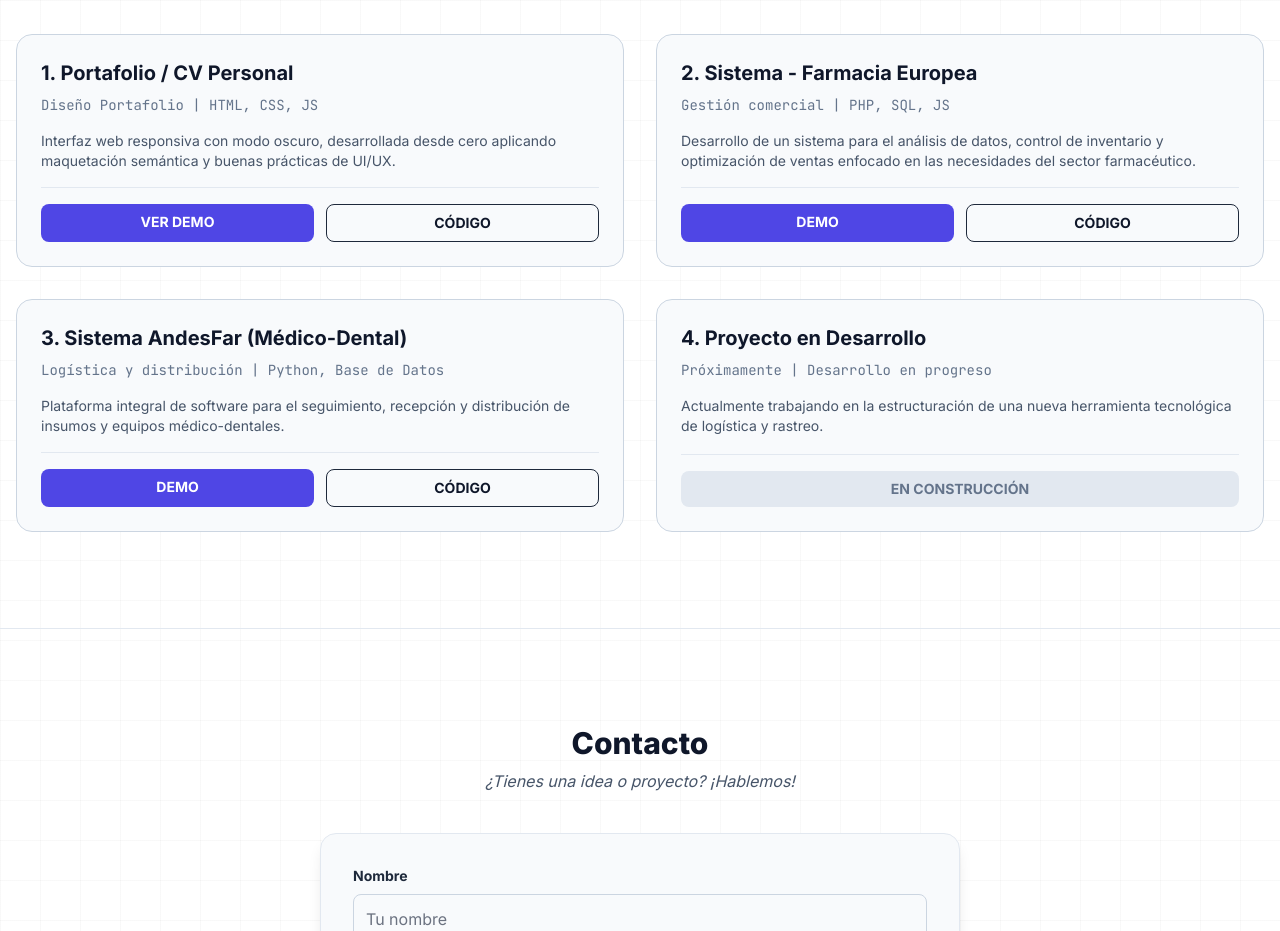
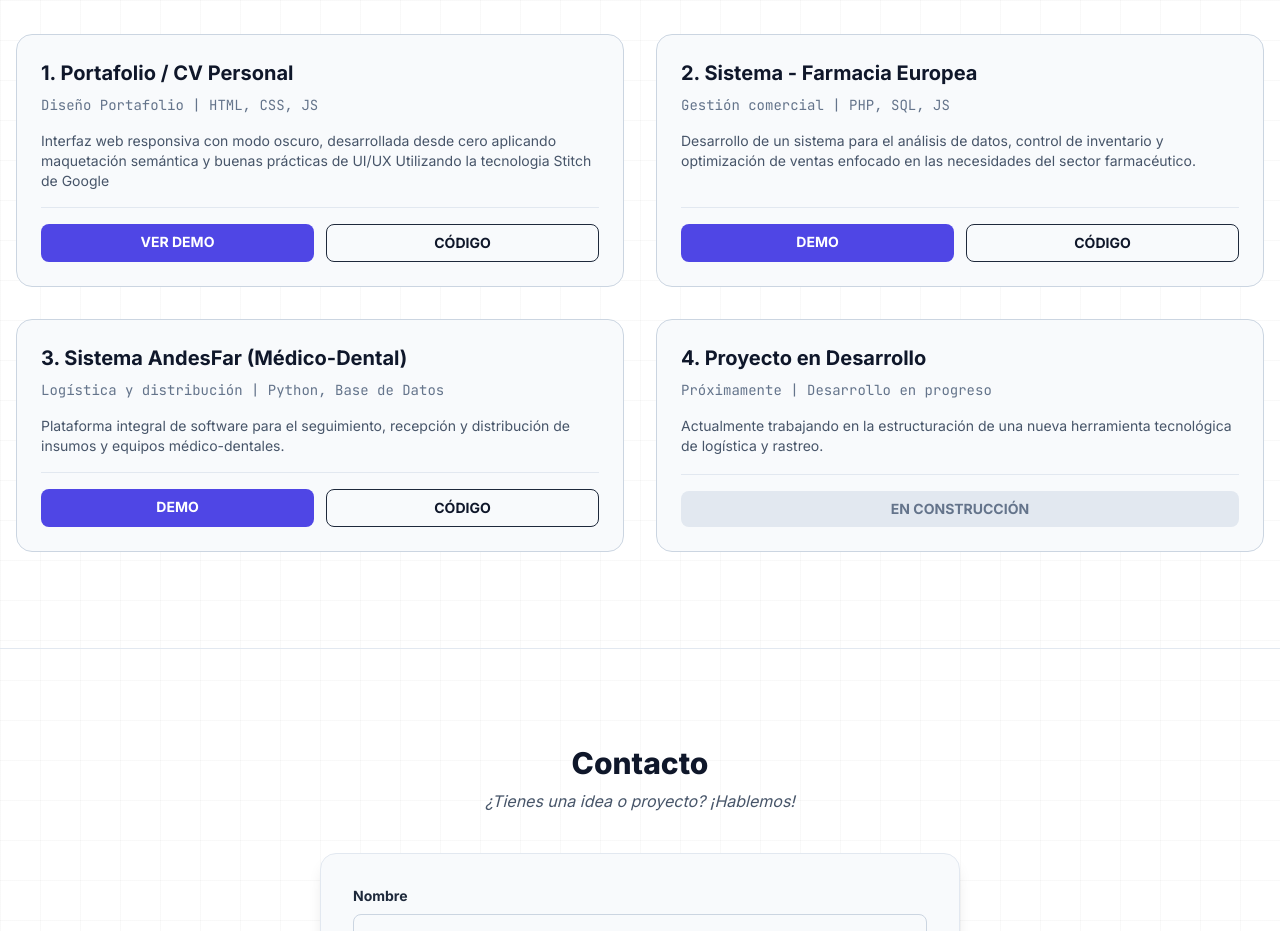
Before and after one commit to cwespinoza/1-portafolio, a plain HTML site: page index.html in a window 1280 px wide. Shown: the part 1480-2411 px from the top of the page. Drawn offline with nearby package versions, Linux system fonts and the light colour scheme.

Commit message:
actualizacion tecnologias aplicadas en proyectos

```diff
--- a/index.html
+++ b/index.html
@@ -134,7 +134,7 @@
           <article class="glass-card-interactive rounded-2xl p-6 flex flex-col h-full text-left border border-slate-300 dark:border-slate-700">
             <h3 class="text-xl font-bold mb-2 text-slate-900 dark:text-white">1. Portafolio / CV Personal</h3>
             <p class="text-sm text-slate-500 dark:text-slate-400 mb-4 font-mono">Diseño Portafolio | HTML, CSS, JS</p>
-            <p class="text-slate-600 dark:text-slate-300 text-sm mb-4">Interfaz web responsiva con modo oscuro, desarrollada desde cero aplicando maquetación semántica y buenas prácticas de UI/UX.</p>
+            <p class="text-slate-600 dark:text-slate-300 text-sm mb-4">Interfaz web responsiva con modo oscuro, desarrollada desde cero aplicando maquetación semántica y buenas prácticas de UI/UX Utilizando la tecnologia Stitch de Google</p>
             <div class="mt-auto grid grid-cols-2 gap-3 pt-4 border-t border-slate-200 dark:border-slate-700">
               <a href="#inicio" class="text-center py-2 bg-brand-600 text-white rounded-lg text-sm font-bold">VER DEMO</a>
               <a href="#" class="text-center py-2 border border-slate-800 dark:border-slate-400 text-slate-900 dark:text-white rounded-lg text-sm font-bold">CÓDIGO</a>
```
